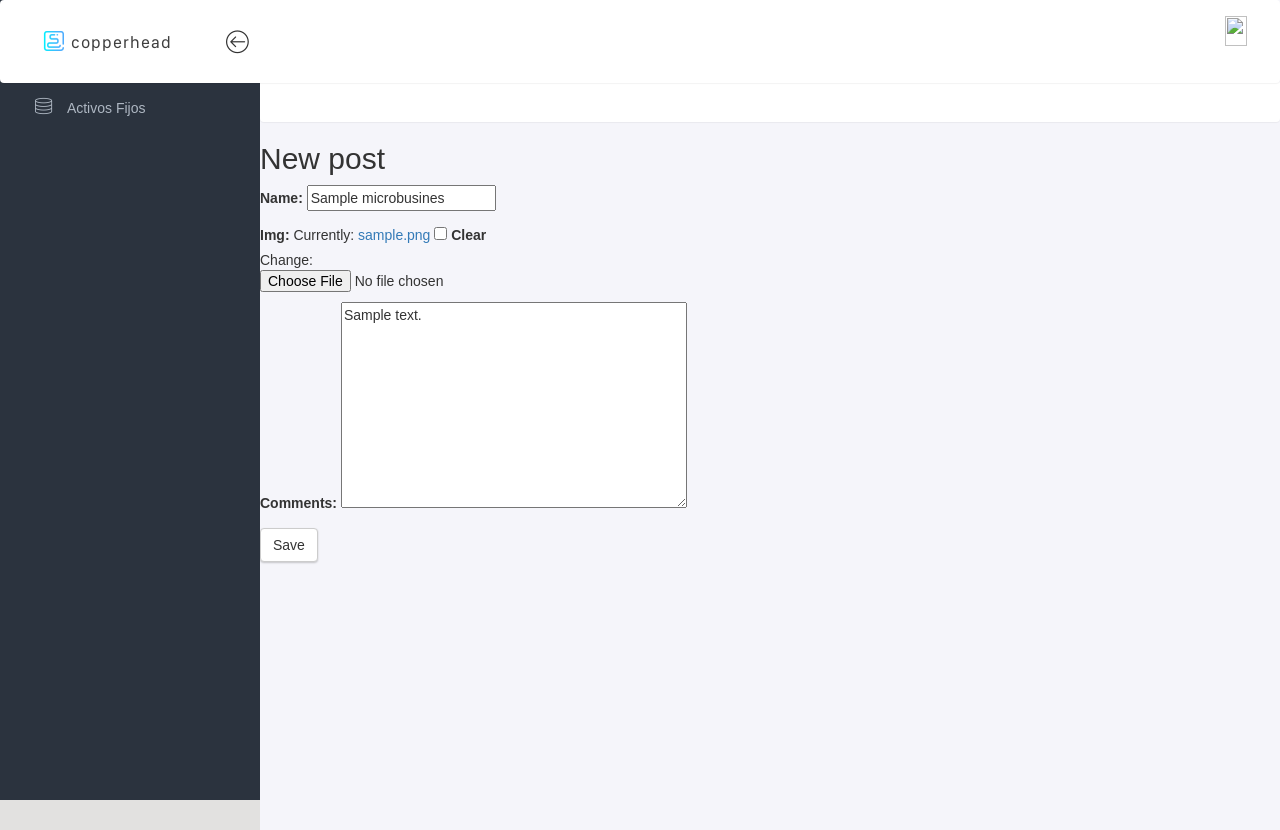
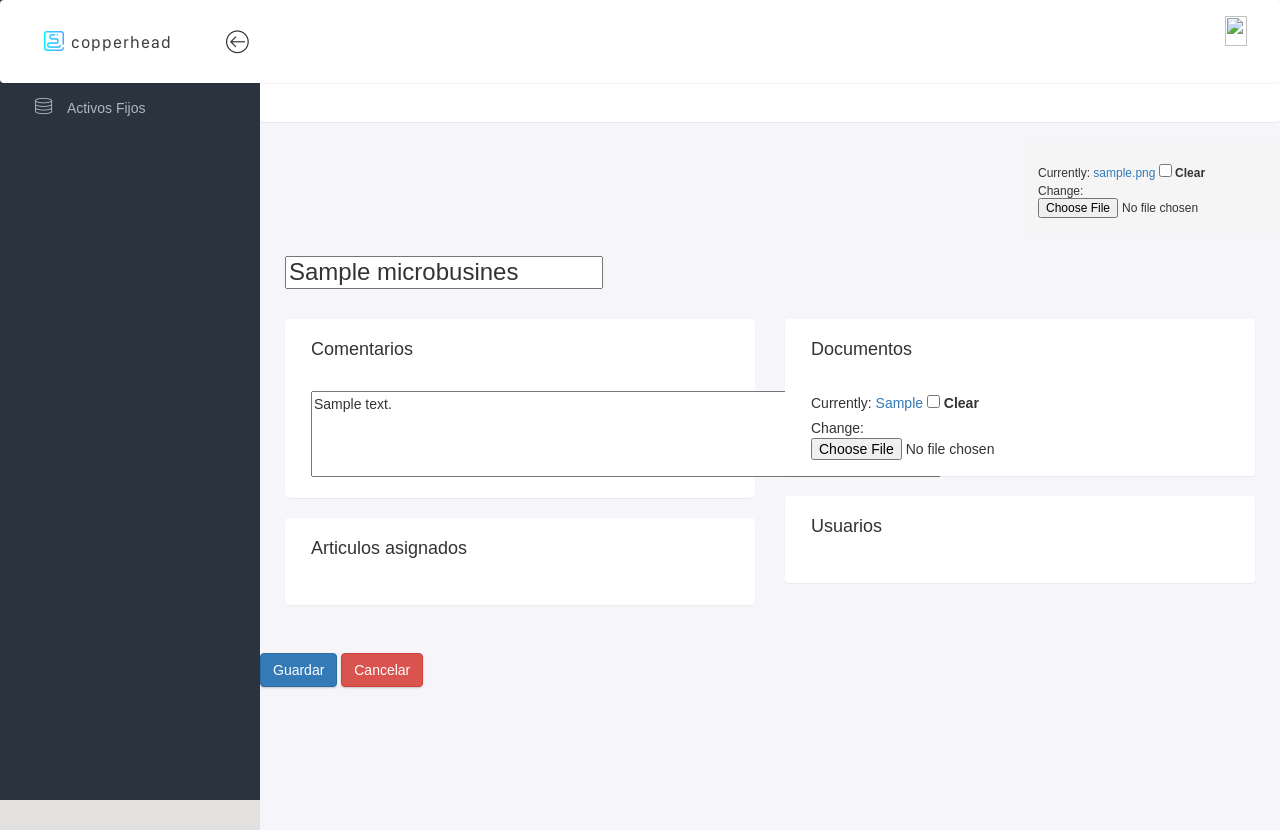
Before and after one commit to encinasj/copperhead, a Django app: page /organizations/areas/update/1 in a window 1280 px wide. Run offline with Django 3.2, Linux system fonts and the light colour scheme; tables that the repository leaves empty hold one stand-in row (values such as "Sample post"); some libraries are stand-ins or nearby versions.

Commit message:
modified categorys areas, pdf reports

```diff
--- a/inventory/forms.py
+++ b/inventory/forms.py
@@ -19,7 +19,10 @@ class MicroBussinesForm(forms.ModelForm):
     #Microbusiness Form
      class Meta():
         model = MicroBusiness
-        fields = ('name','img','comments')
+        fields = ('name','img','document','comments')
+        widgets = {
+            'comments': Textarea(attrs={'cols': 75, 'rows': 4})
+            }
 
 class TypeArticlesForm(forms.Form):
     #Type Article Form
--- a/inventory/models.py
+++ b/inventory/models.py
@@ -99,6 +99,9 @@ class Articles(models.Model):
     created = models.DateTimeField(auto_now_add=True)
     update = models.DateTimeField(auto_now=True)
 
+    @property
+    def total(self):
+        return self.cost_buy*self.quantity
     class Meta:
         verbose_name = 'Article'
         verbose_name_plural = 'Articles'
@@ -122,8 +125,10 @@ class Articles(models.Model):
 class MicroBusiness(models.Model):
     #models micro business
     name =  models.CharField(max_length=50)
-    img = models.ImageField(upload_to='Areas', null=True, blank=True)
+    img = models.ImageField(upload_to='areas_logo', null=True, blank=True)
+    document = models.FileField(upload_to='documents', null=True, blank=True)
     comments = models.TextField(blank=True, null=True)
+
     #actions
     created = models.DateTimeField(auto_now_add=True)
     update = models.DateTimeField(auto_now=True)
--- a/inventory/views.py
+++ b/inventory/views.py
@@ -305,9 +305,12 @@ def chart_reports(request):
 #====================================================================================================
 def write_pdf_view(request, *args, **kwargs):
     data = Articles.objects.all()
+    suma_total = Articles.objects.aggregate(Sum('cost_buy'))
+
     template = get_template('inventory/chartsandreports/PdfsReports.html')
     context = {
         'data': data,
+        'suma_total':suma_total,
     }
     html = template.render(context)
     # Create a Django response object, and specify content_type as pdf
@@ -386,13 +389,13 @@ def AreasViews(request, id):
 def update_mb(request, id):
     post = get_object_or_404(MicroBusiness, id=id)
     if request.method == "POST":
-        form = MicroBussinesForm(request.POST or None, request.FILES, instance=post)
-        if form.is_valid():
-            post = form.save(commit=False)
+        data = MicroBussinesForm(request.POST or None, request.FILES, instance=post)
+        if data.is_valid():
+            post = data.save(commit=False)
             post.author = request.user
             post.published_date = timezone.now()
             post.save()
             return redirect('areas_mb', id=post.id)
     else:
-        form = MicroBussinesForm(instance=post)
-    return render(request,'inventory/organization/update_area.html', {'form':form})
+        data = MicroBussinesForm(instance=post)
+    return render(request,'inventory/organization/update_area.html', {'data':data})
--- a/static/assets/js/actions.js
+++ b/static/assets/js/actions.js
@@ -217,3 +217,6 @@ $('#table-s').on("click",".delete-s",ShowFormsp);
 $('#modal-s').on("submit",".delete-form-s",Savesp)
 });
 //++======================================
+function goBack() {
+	window.history.back()
+  }
--- a/templates/inventory/chartsandreports/reports.html
+++ b/templates/inventory/chartsandreports/reports.html
@@ -79,7 +79,7 @@
                     </div>
                     <div class="col-md-3 pull-right">
                         <div class="weekly-summary text-right">
-                            <span class="number">$ Dinero</span><span class="percentage"><i class="fa fa-caret-up text-success"></i> </span>
+                            <span class="number">$ </span><span class="percentage"><i class="fa fa-caret-up text-success"></i> </span>
                             <span class="info-label">Total de efectivo en stock</span>
                         </div>
                     </div>
--- a/templates/inventory/list_feed.html
+++ b/templates/inventory/list_feed.html
@@ -36,6 +36,7 @@
                 <br>
                 <div class="col-xs-12">
                     <span class="title panel-subtitle pull-center">{{article.name}}</span>
+
                 </div>
                 <div class="col-xs-12">
                     <br>
--- a/templates/inventory/organization/update_area.html
+++ b/templates/inventory/organization/update_area.html
@@ -1,10 +1,68 @@
 {% extends "base.html" %}
 
+
 {% block body_block %}
-<h2>New post</h2>
-<form method="POST" class="post-form">
+<form method="POST" class="post-form" enctype="multipart/form-data">
     {% csrf_token %}
-    {{ form.as_p }}
-    <button type="submit" class="save btn btn-default">Save</button>
+    <ol class="breadcrumb pull-right">
+        <h6 class="">{{ data.img }}</h6>
+    </ol>
+    <div class="main-content">
+        <div class="col-sm-12">
+            <h3 class="page-title">{{ data.name }}</h3>
+        </div>
+        <div class="container-fluid">
+            <div class="row">
+                <div class="col-md-6">
+                    <!-- Comments -->
+                    <div class="panel">
+                        <div class="panel-heading">
+                            <h3 class="panel-title">Comentarios</h3>
+                        </div>
+                        <div class="panel-body">
+                             {{ data.comments }}
+                        </div>
+                    </div>
+                    <!-- END Comments -->
+                    <!-- Articulos -->
+                    <div class="panel">
+                        <div class="panel-heading">
+                            <h3 class="panel-title">Articulos asignados</h3>
+                        </div>
+                        <div class="panel-body">
+
+                        </div>
+                    </div>
+                    <!-- END articulos -->
+                </div>
+                <div class="col-md-6">
+                    <!-- Pdf list -->
+                    <div class="panel">
+                        <div class="panel-heading">
+                            <h3 class="panel-title">Documentos</h3>
+                        </div>
+                        <div class="panel-body">
+                            {{ data.document }}
+                        </div>
+                    </div>
+                    <!-- END Pdf list -->
+                    <!-- Usuarios -->
+                    <div class="panel">
+                        <div class="panel-heading">
+                            <h3 class="panel-title">Usuarios</h3>
+                        </div>
+                        <div class="panel-body">
+
+                        </div>
+                    </div>
+                    <!-- END Usuarios -->
+                </div>
+            </div>
+        </div>
+    </div>
+<button type="submit" class="btn btn-primary">Guardar</button>
+<a type="button" class="btn btn-danger" onclick="goBack()">
+    Cancelar
+</a>
 </form>
 {% endblock body_block %}
```
Also changed, not shown: templates/inventory/category/microbusiness_list.html (+8 -4 lines), templates/inventory/chartsandreports/PdfsReports.html (+24 -26 lines), templates/inventory/organization/Areas.html (+62 -4 lines), inventory/migrations/0035_auto_20210214_2059.py (added).
